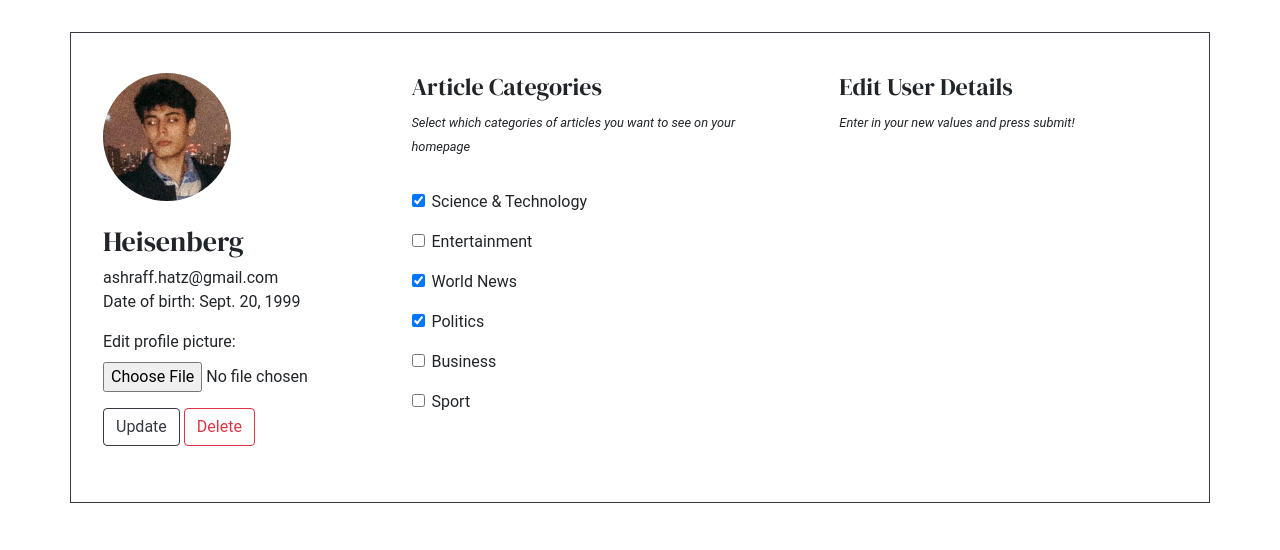
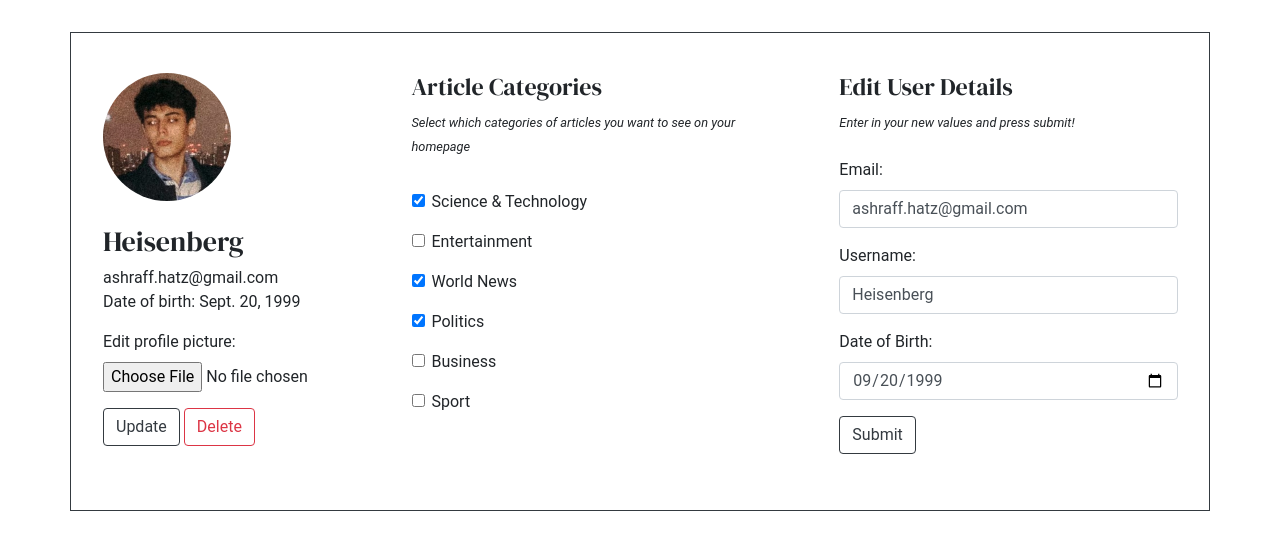
Before and after one commit to First-Derivative/WebHerald, a Django app: page /accounts/profile in a window 1280 px wide. Shown: the part 173-723 px from the top of the page. Run offline with Django 3.2, Linux system fonts and the light colour scheme; a user stored in the database is signed in; some web fonts are replaced.

Commit message:
added edit user details form

```diff
--- a/accounts/forms.py
+++ b/accounts/forms.py
@@ -73,3 +73,22 @@ class ImageForm(ModelForm):
             attrs={'style':'display: none;','class':'form-control', 'required': False, }
              )}
         '''
+
+class UpdateUserForm(ModelForm):
+    class Meta:
+        model = Account
+        fields = ("email", "username", "dob")
+
+    email = forms.CharField(max_length=50, help_text="This is what you'll use to login",widget=forms.EmailInput(attrs={
+    'class': 'form-control ',
+    }))
+
+    username = forms.CharField(max_length=30, widget=forms.TextInput(attrs={
+    'class': 'form-control ',
+    }))
+
+    dob = forms.DateField(label="Date of Birth", widget=forms.DateInput(attrs={
+    'type': 'date',
+    'placeholder': '1999-09-09',
+    'class': 'form-control ',
+    }))
--- a/accounts/templates/accounts/email.html
+++ b/accounts/templates/accounts/email.html
@@ -1,3 +1,5 @@
 Hi {{name}},
 
-Thank you for registering with WebHerald!
+Thank you for registering with WebHerald.
+
+To browse articles, please log in to your account and select your favourite news categories.
--- a/accounts/templates/accounts/profile.html
+++ b/accounts/templates/accounts/profile.html
@@ -24,10 +24,6 @@
         <form action="" method="POST" enctype="multipart/form-data">
           {% csrf_token %}
           {{image_form.as_p}}
-          <!--
-          <label class="btn btn-outline-primary">Choose file
-            {{image_form.profile_pic}}</label>
-            -->
           <button type="submit" name="update" class="btn btn-outline-dark">Update</button>
           <button type="submit" name="delete" class="btn btn-outline-danger" id="delete_image">Delete</button>
         </form>
@@ -57,7 +53,21 @@
     <div class ="category_selection">
       <h4>Edit User Details</h4>
       <small style="font-style: italic">Enter in your new values and press submit!</small>
+      <div class="edit_user_form">
+      <br>
+        <form action="" method="POST" enctype="multipart/form-data">
+          {% csrf_token %}
+          {% for field in user_form %}
 
+          <div class="form-group">
+              {{field.label_tag}}
+
+              {{field}}
+          </div>
+          {% endfor %}
+
+          <button type="submit" name="edit_user" class="btn btn-outline-dark">Submit</button>
+        </form>
     </div>
   </div>
 
--- a/accounts/views.py
+++ b/accounts/views.py
@@ -13,7 +13,7 @@ from django.core.exceptions import SuspiciousOperation
 from accounts.models import Account
 from main.models import CategoryLabel
 
-from accounts.forms import RegisterForm, LoginForm, ImageForm
+from accounts.forms import RegisterForm, LoginForm, ImageForm, UpdateUserForm
 
 def registerAccount(request):
     context = {
@@ -82,15 +82,16 @@ def logoutAccount(request):
 @login_required
 def getProfilePage(request):
     user = request.user
-    form = ImageForm()
+    image_form = ImageForm()
+    user_form = UpdateUserForm({'email': user.email, 'username': user.username, 'dob': user.dob})
     default = user._meta.get_field('profile_pic').get_default()
 
     # Handle image form, case = update image
     if(request.method == 'POST' and 'update' in request.POST):
         try:
-            form = ImageForm(request.POST, request.FILES, instance=user)
-            if form.is_valid():
-                form.save()
+            image_form = ImageForm(request.POST, request.FILES, instance=user)
+            if image_form.is_valid():
+                image_form.save()
         except ValidationError:
             # unprocessible entity
             HttpResponse(status=409)
@@ -100,8 +101,16 @@ def getProfilePage(request):
         user.profile_pic = default
         user.save()
 
+    # Handle user update form
+    if(request.method == 'POST' and 'edit_user' in request.POST):
+        user_form = UpdateUserForm(request.POST, instance=user)
+        if user_form.is_valid():
+            user_form.save()
+            return redirect('profile')
+
     context = {
-        'image_form': form,
+        'image_form': image_form,
+        'user_form': user_form,
         'nav_categories': [category for category in CategoryLabel],
         'categories': [category for category in CategoryLabel],
         'personal_categories': user.get_private_category
```
